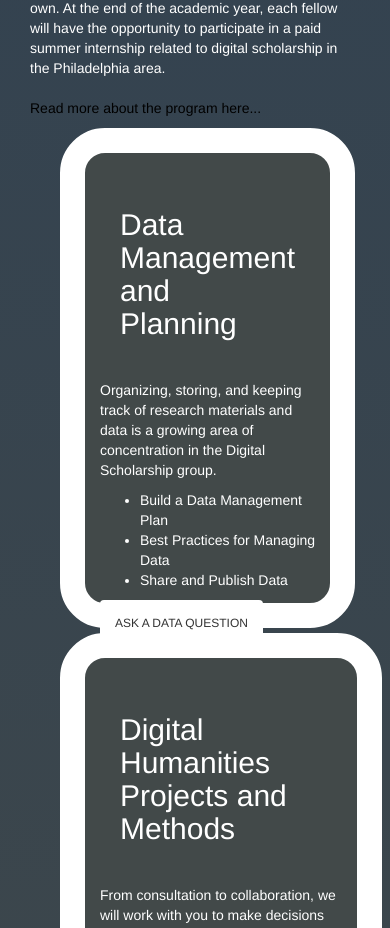
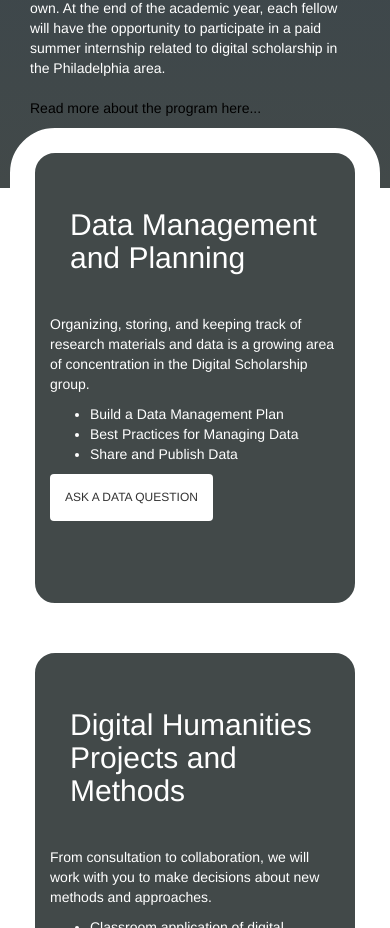
Before and after one commit to shannonrenn/digital_scholarship, a plain HTML site: page index.html in a window 390 px wide. Shown: the part 1654-2582 px from the top of the page. Drawn offline with nearby package versions, Linux system fonts and the light colour scheme.

Commit message:
added mobile responsiveness to services section

```diff
--- a/index.html
+++ b/index.html
@@ -139,7 +139,7 @@
       </section>
 <!-- Services -->
       <div class="about-col">
-        <section class="col-md-4">
+        <section class="col-xs-12 col-sm-12 col-md-4">
           <h2 id="management" class="h2-about">Data Management and Planning</h2>
           <p class="p-about">Organizing, storing, and keeping track of research materials and data is a growing area of concentration in the Digital Scholarship group.</p>
           <ul class="ul-about">
@@ -149,7 +149,7 @@
           </ul>
           <button type="button" class="btn col-button">Ask a Data Question</button>
         </section>
-        <section class="col-md-4">
+        <section class="col-xs-12 col-sm-12 col-md-4">
           <h2 id="projects" class="h2-about">Digital Humanities Projects and Methods</h2>
           <p class="p-about">From consultation to collaboration, we will work with you to make decisions about new methods and approaches.</p>
           <ul class="ul-about">
@@ -160,7 +160,7 @@
           </ul>
           <button type="button" class="btn col-button">Request Project Consultation</button>
         </section>
-        <section class="col-md-4">
+        <section class="col-xs-12 col-sm-12 col-md-4">
           <h2 id="publishing" class="h2-about">Open Access and Publishing</h2>
           <p class="p-about">Whether you want to make your previously published materials more discoverable or start your own publication, the Digital Scholarship Team is here to support you in your endeavors.</p>
           <ul class="ul-about">
--- a/main.css
+++ b/main.css
@@ -90,6 +90,13 @@ header {
   background-color: #2E4053;
   color: #fff;
 }
+@media (max-width: 767px) {
+  .about-col {
+    width: 100%;
+    padding-left: 10px;
+    padding-right: 10px;
+  }
+}
 /*
   ========================================
   Typography
```
